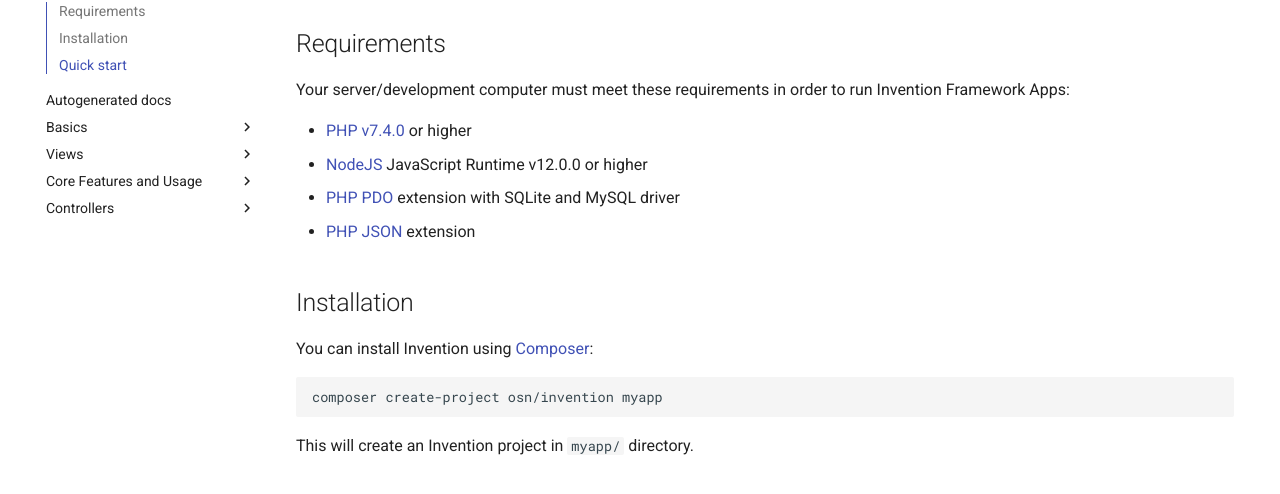
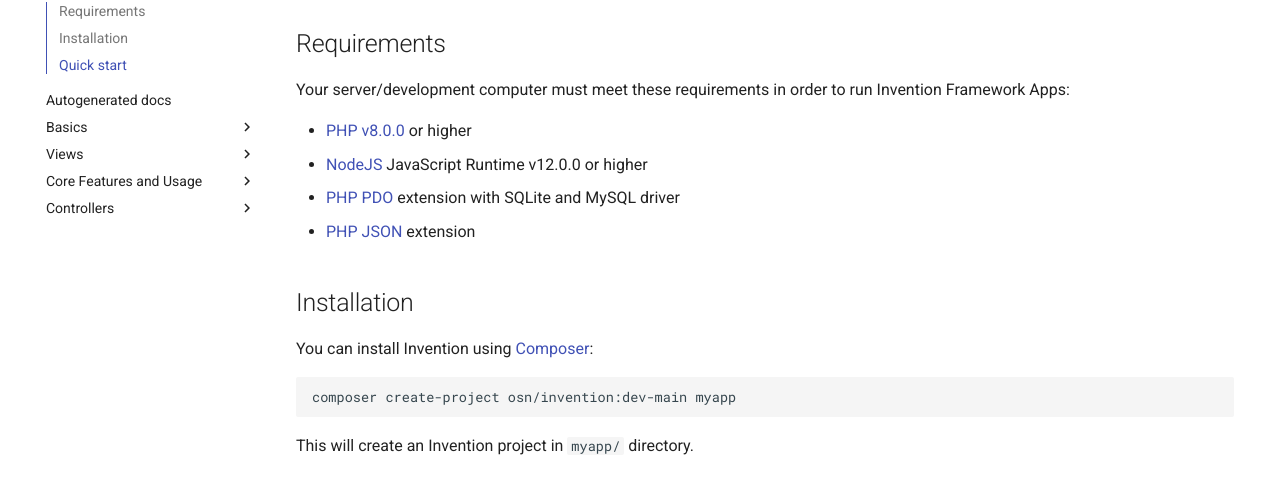
Before and after one commit to onesoft-sudo/invention-docs, an MkDocs documentation site: the page built from docs/index.md, in a window 1280 px wide and 1021 px high. Shown: the part 154-648 px from the top of the window. Built offline with MkDocs 1.6.1 and Material for MkDocs 9.7.7, drawn with Linux system fonts in a browser that asks for light colours; nearby versions of some CDN libraries; comment, search, counter and statistics services are not loaded.

Commit message:
Fix PHP version requirement in index.md

````diff
--- a/docs/index.md
+++ b/docs/index.md
@@ -5,7 +5,7 @@
 
 Your server/development computer must meet these requirements in order to run Invention Framework Apps:
 
-- [PHP v7.4.0](https://www.php.net/releases/7_4_0.php) or higher
+- [PHP v8.0.0](https://www.php.net/releases/8_0_0.php) or higher
 - [NodeJS](https://nodejs.org) JavaScript Runtime v12.0.0 or higher
 - [PHP PDO](https://www.php.net/manual/en/book.pdo.php) extension with SQLite and MySQL driver
 - [PHP JSON](https://www.php.net/manual/en/json.installation.php) extension
@@ -17,7 +17,7 @@
 
 
 ```
-composer create-project osn/invention myapp
+composer create-project osn/invention:dev-main myapp
 ```
 
 This will create an Invention project in `myapp/` directory.
````
